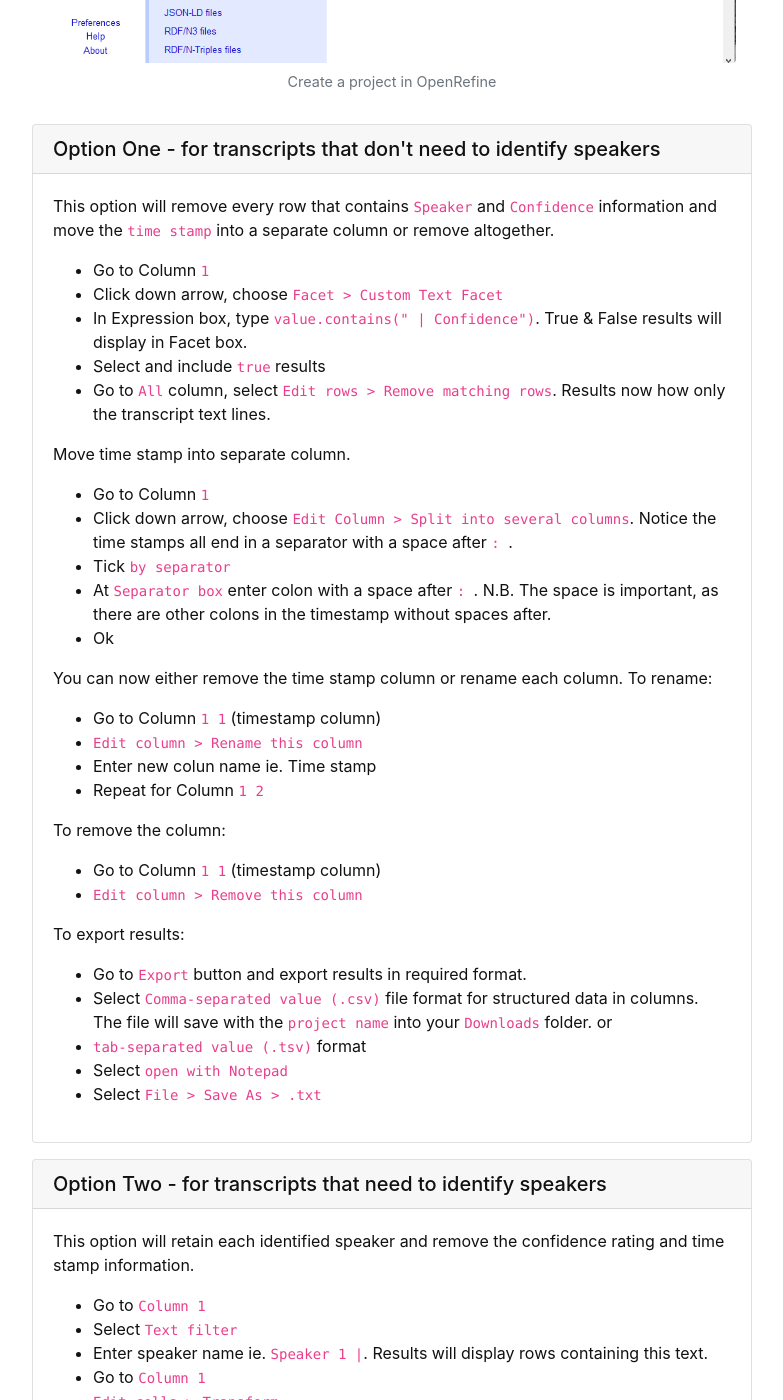
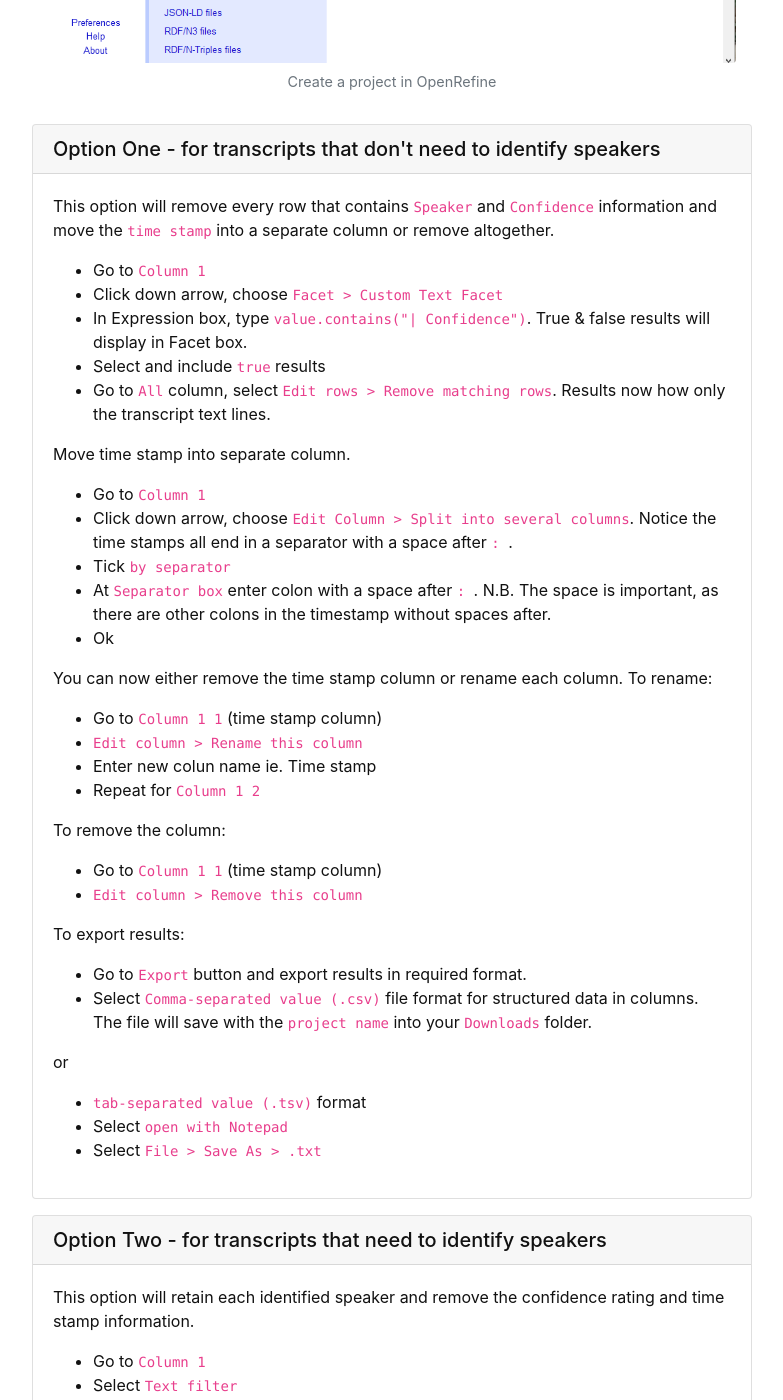
Before and after one commit to GriffithUniLibrary/OpenRefineExtras, a Jekyll site: the page built from content/0-Transcripts.md, in a window 1280 px wide and 1400 px high, scrolled down 1583 px. Shown: the whole window, without its empty margins (248-1031 px from the left). Built offline with Jekyll 4.4.1, drawn with Linux system fonts in a browser that asks for light colours.

Commit message:
Update 0-Transcripts.md

```diff
--- a/content/0-Transcripts.md
+++ b/content/0-Transcripts.md
@@ -37,14 +37,14 @@ These next steps will start the cleaning process, then open the project.
 
 {% capture text %}
 This option will remove every row that contains `Speaker` and `Confidence` information and move the `time stamp` into a separate column or remove altogether.
-- Go to Column `1`
+- Go to `Column 1`
 - Click down arrow, choose `Facet > Custom Text Facet`
-- In Expression box, type `value.contains(" | Confidence")`.  True & False results will display in Facet box.
+- In Expression box, type `value.contains("| Confidence")`.  True & false results will display in Facet box.
 - Select and include `true` results
 - Go to `All` column, select `Edit rows > Remove matching rows`. Results now how only the transcript text lines.
 
 Move time stamp into separate column.
-- Go to Column `1`
+- Go to `Column 1`
 - Click down arrow, choose `Edit Column > Split into several columns`. Notice the time stamps all end in a separator with a space after `: `.
 - Tick  `by separator`
 - At `Separator box` enter colon with a space after `: `.  N.B. The space is important, as there are other colons in the timestamp without spaces after.
@@ -52,18 +52,19 @@ Move time stamp into separate column.
 
 You can now either remove the time stamp column or rename each column.
 To rename:
-- Go to Column `1 1` (timestamp column)
+- Go to `Column 1 1` (time stamp column)
 - `Edit column > Rename this column`
 - Enter new colun name ie. Time stamp
-- Repeat for Column `1 2`
+- Repeat for `Column 1 2`
 
 To remove the column:
-- Go to Column `1 1` (timestamp column)
+- Go to `Column 1 1` (time stamp column)
 - `Edit column > Remove this column`
 
 To export results:
 - Go to `Export` button and export results in required format.
 - Select `Comma-separated value (.csv)` file format for structured data in columns. The file will save with the `project name` into your `Downloads` folder.
+
 or
 - `tab-separated value (.tsv)` format
 - Select  `open with Notepad`
```
